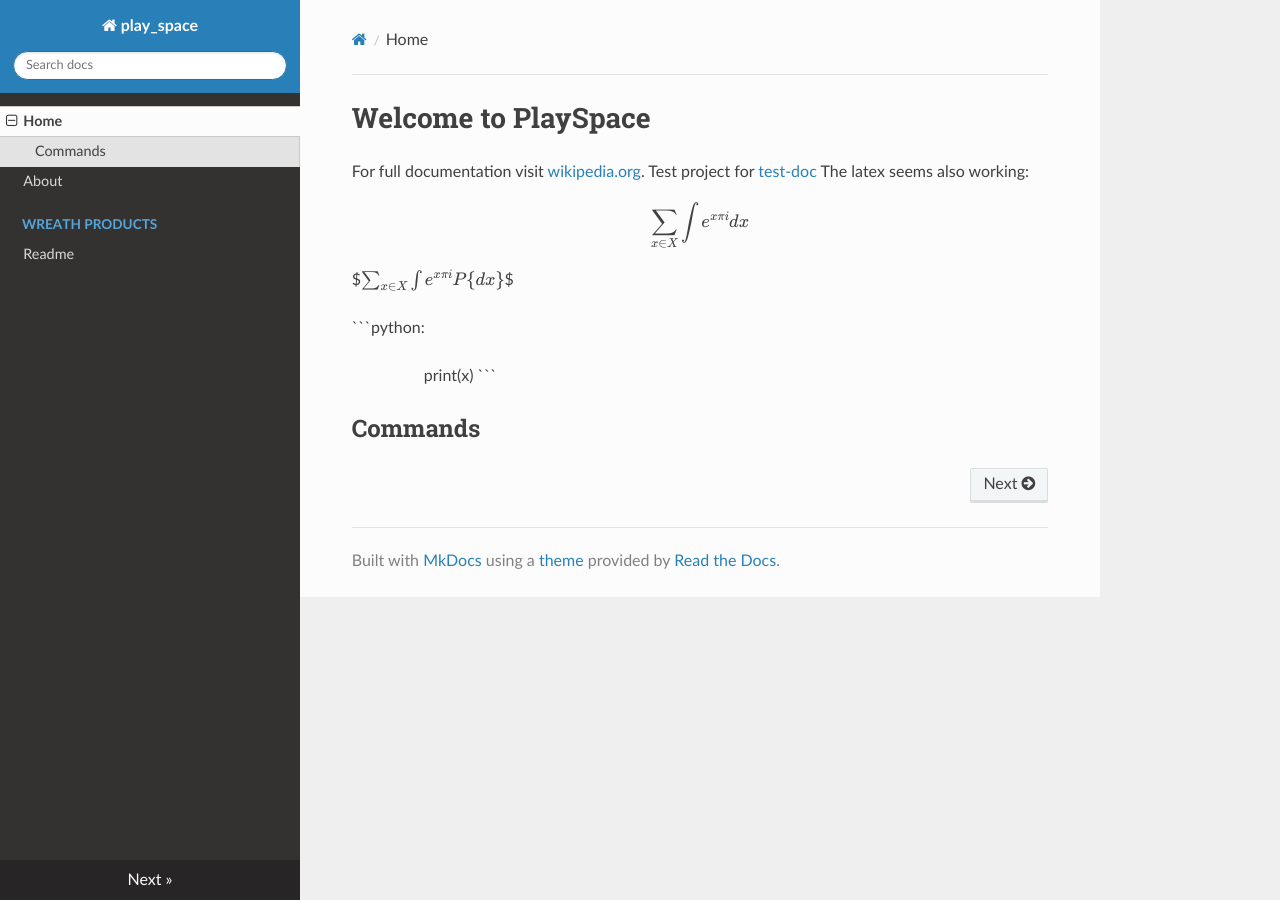
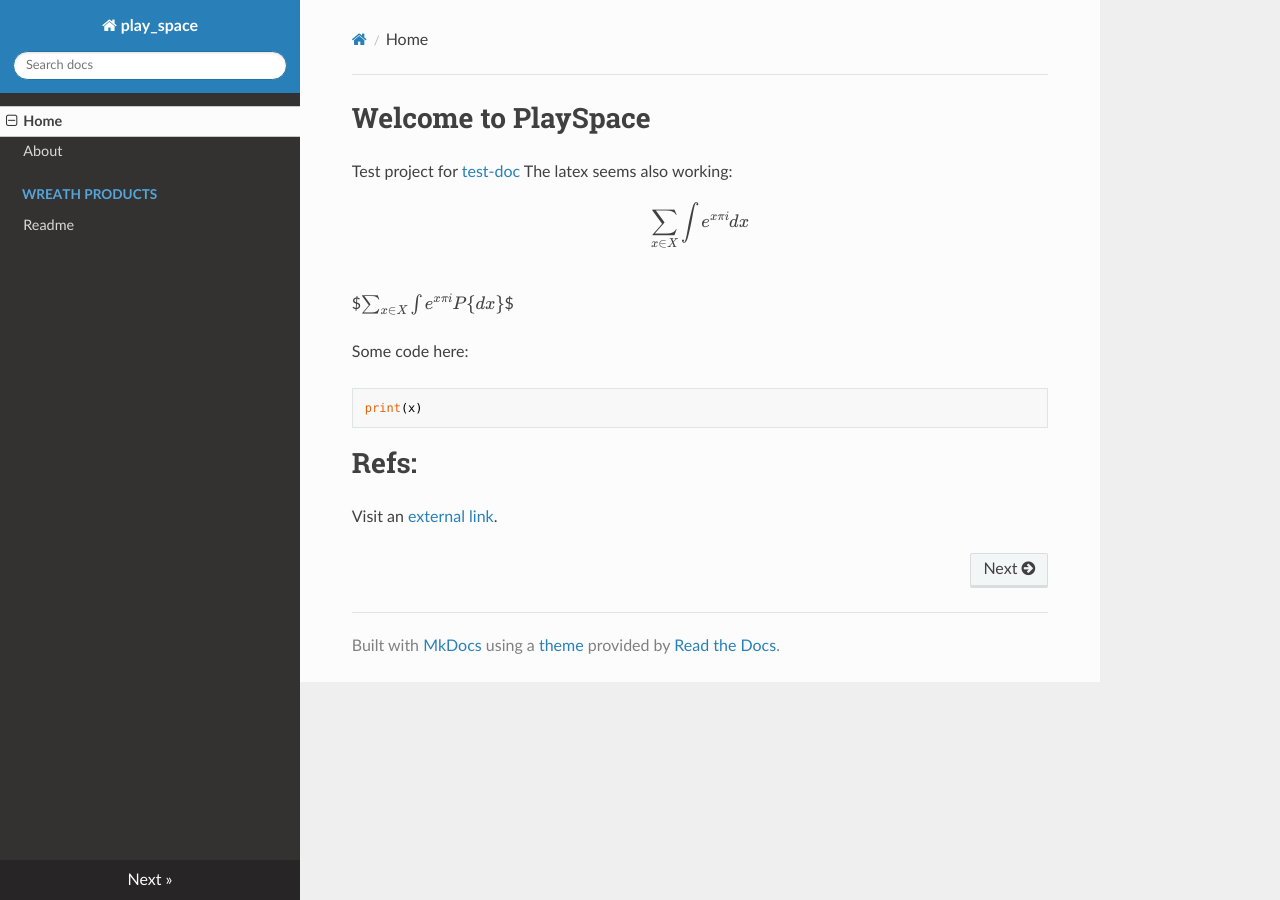
Before and after one commit to messengerTeem/test-doc, an MkDocs documentation site: the page built from docs/index.md, in a window 1280 px wide. Built offline with MkDocs 1.6.1, drawn with Linux system fonts in a browser that asks for light colours; nearby versions of some CDN libraries.

Commit message:
fixing doc

````diff
--- a/docs/index.md
+++ b/docs/index.md
@@ -1,13 +1,17 @@
 # Welcome to PlaySpace
 
-For full documentation visit [wikipedia.org](https://www.wikipedia.org).
+
 Test project for [test-doc](https://github.com/messengerTeem/test-doc)
 The latex seems also working:
   $$\sum_{x\in X} \int e^{x \pi i} dx $$
- $$\sum_{x\in X} \int e^{x \pi i} P\{dx\}$$
+  <br/>
+  $$\sum_{x\in X} \int e^{x \pi i} P\{dx\}$$
 
-```python:
->>> print(x)
+Some code here:
+```python
+print(x)
 ```
 
-## Commands
+# Refs:
+
+Visit an [external link](https://www.wikipedia.org).
````
Also changed, not shown: README.md (added, +6 -0 lines), README.rst (deleted).
